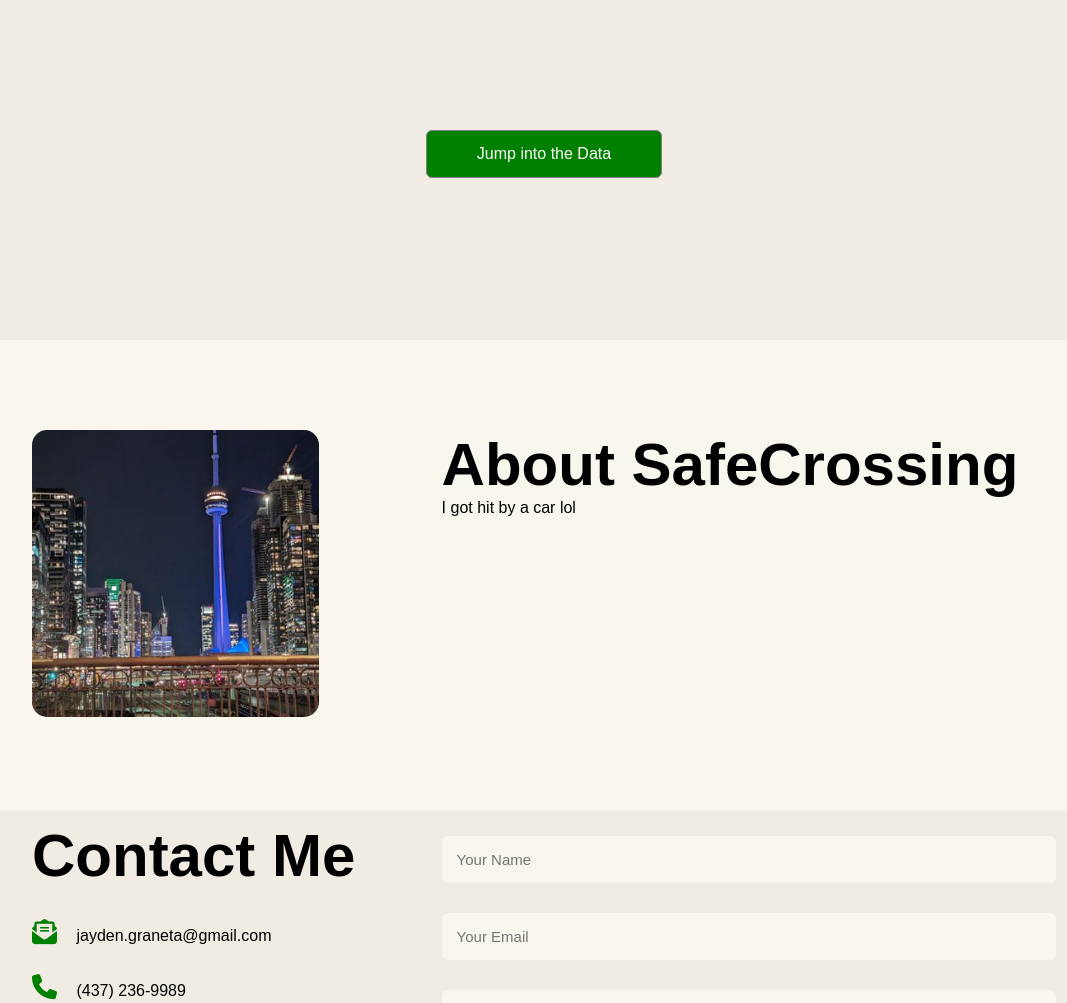
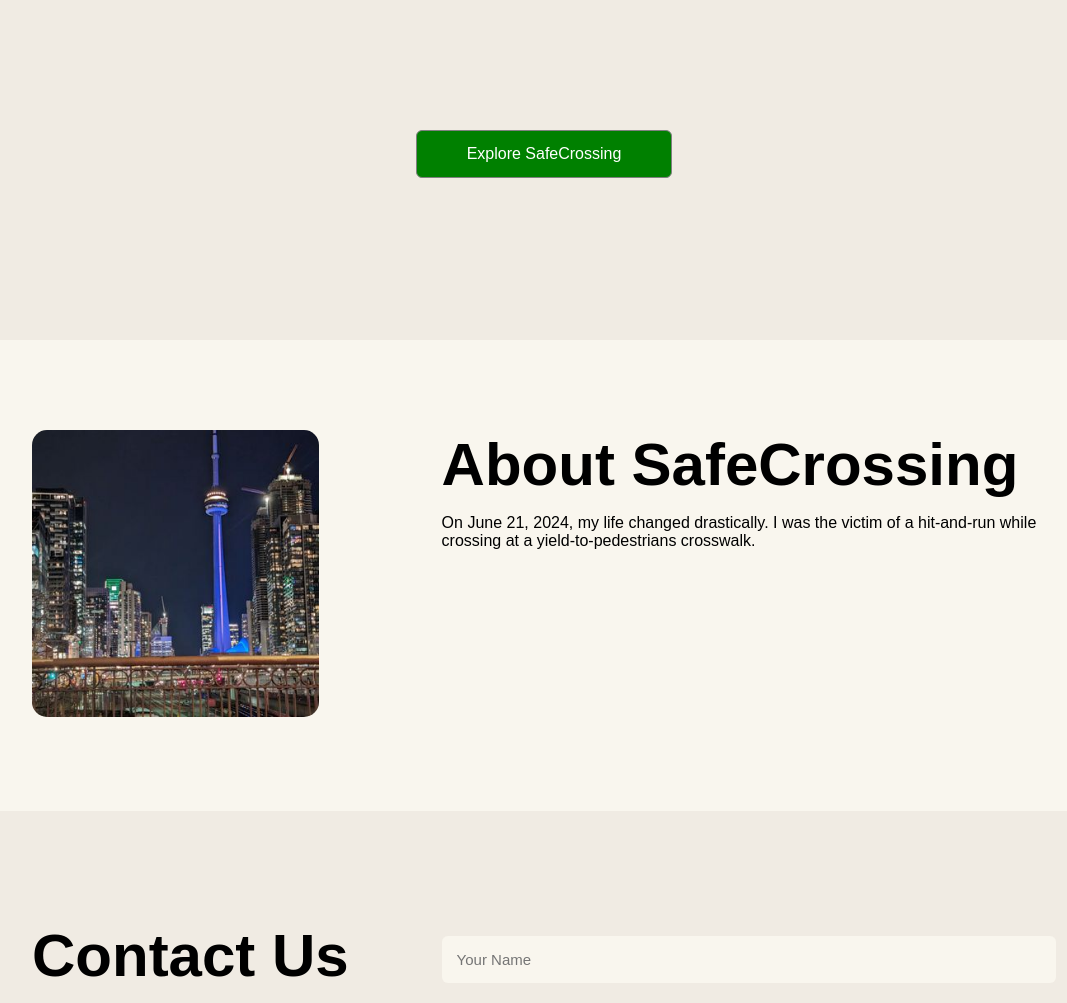
Before and after one commit to jayden-graneta/SafeCrossing, a plain HTML site: page main/index.html in a window 1280 px wide. Shown: the part 460-1463 px from the top of the page, without its empty margins (96-1163 px from the left). Drawn offline with Linux system fonts and the light colour scheme.

Commit message:
Updated css

```diff
--- a/main/index.html
+++ b/main/index.html
@@ -32,7 +32,7 @@
                 </div>
             </div>
         </div>
-        <a href="#" class="btn">Jump into the Data</a>
+        <a href="#" class="btn">Explore SafeCrossing</a>
     </div>
 </div>
 <div class="h-1 w-full bg-black my-8"></div>
@@ -46,7 +46,7 @@
             </div>
             <div class="about-col2">
                 <h1 class= "sub-title"> About SafeCrossing</h1>
-                <p> I got hit by a car lol</p>
+                <p>On June 21, 2024, my life changed drastically. I was the victim of a hit-and-run while crossing at a yield-to-pedestrians crosswalk.</p>
                 </div>
             </div>
         </div>
@@ -58,7 +58,7 @@
     <div class="container">
         <div class="row">
             <div class="contact-left">
-                <h1 class="sub-title">Contact Me</h1>
+                <h1 class="sub-title">Contact Us</h1>
                 <p> <i class="fa-solid fa-envelope-open-text"></i> jayden.graneta@gmail.com</p>
                 <p> <i class="fa-solid fa-phone"></i> (437) 236-9989</p>
                 <div class="social-icons">
--- a/main/style.css
+++ b/main/style.css
@@ -60,7 +60,7 @@ nav ul li a::after{
     content: '';
     width: 0%;
     height: 3px;
-    background: black;
+    background: green;
     position: absolute;
     left: 0;
     bottom: -6px;
@@ -158,6 +158,10 @@ nav ul li a:hover::after{
     flex-basis: 60%;
 }
 
+.about-col2 p{
+    margin-top: 15px;
+}
+
 .sub-title{
     font-size: 60px;
     font-weight: 600;
@@ -165,8 +169,9 @@ nav ul li a:hover::after{
 }
 
 /* contact seciton */
-
-
+#contact {
+    margin-top: 100px;
+}
 
 .contact-left{
     flex-basis: 35%;
```
Also changed, not shown: heatmap/index.html (+1 -2 lines), main/heat_stats/index.html (added).
